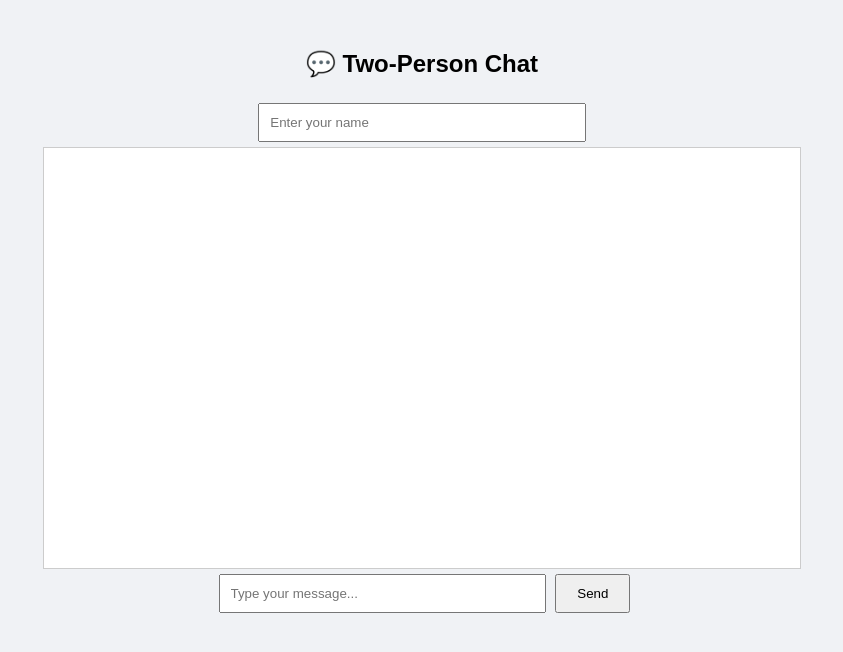
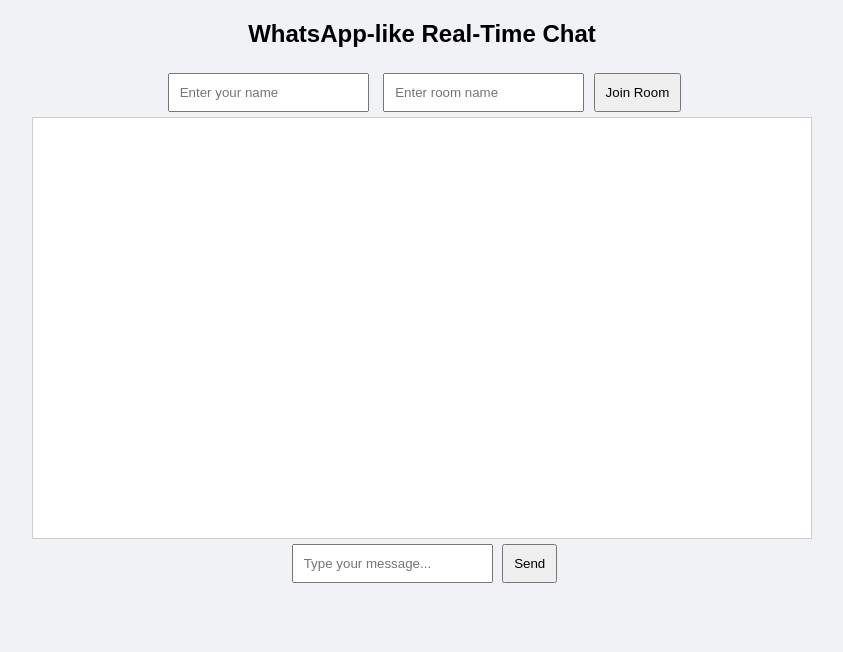
Before and after one commit to syedtalhahamid/chatapp, a Flask app: page / in a window 1280 px wide. Shown: the top 652 px of the page, without its empty margins (218-1061 px from the left). Run offline with Flask 3, Linux system fonts and the light colour scheme; some libraries are stand-ins or nearby versions.

Commit message:
Update index.html

```diff
--- a/templates/index.html
+++ b/templates/index.html
@@ -1,50 +1,72 @@
 <!DOCTYPE html>
 <html>
 <head>
-    <title>Flask Chat App</title>
+    <title>WhatsApp-like Flask Chat</title>
     <script src="https://cdn.socket.io/4.6.1/socket.io.min.js"></script>
     <style>
         body { font-family: Arial; background: #f0f2f5; text-align: center; }
-        #chat-container { width: 60%; margin: 50px auto; }
-        #chat-box { height: 400px; border: 1px solid #ccc; overflow-y: scroll; background: #fff; padding: 10px; }
-        #username, #message { padding: 10px; margin: 5px; width: 40%; }
-        #send { padding: 10px 20px; }
-        .msg { padding: 8px 12px; margin: 5px; border-radius: 10px; max-width: 60%; clear: both; display: inline-block; }
-        .sender { background: #007bff; color: white; float: right; text-align: right; }
-        .receiver { background: #e4e6eb; color: black; float: left; text-align: left; }
-        .user-label { font-size: 0.8em; font-weight: bold; margin-bottom: 2px; display: block; }
+        #chat-box { width: 60%; margin: auto; height: 400px; border: 1px solid #ccc; overflow-y: scroll; background: #fff; padding: 10px; }
+        #message, #username, #room { padding: 10px; margin: 5px; }
+        #send, #join { padding: 10px; }
+        .msg { display: flex; margin: 5px 0; }
+        .msg.left { justify-content: flex-start; }
+        .msg.right { justify-content: flex-end; }
+        .bubble { padding: 10px; border-radius: 10px; max-width: 60%; }
+        .bubble.user { background: #007bff; color: #fff; }
+        .bubble.other { background: #e5e5ea; color: #000; }
+        .time { font-size: 0.7em; margin-left: 5px; }
     </style>
 </head>
 <body>
-    <div id="chat-container">
-        <h2>💬 Two-Person Chat</h2>
-        <input id="username" placeholder="Enter your name" />
-        <div id="chat-box"></div>
-        <input id="message" placeholder="Type your message..." />
-        <button id="send">Send</button>
-    </div>
+    <h2>WhatsApp-like Real-Time Chat</h2>
+
+    <input id="username" placeholder="Enter your name" />
+    <input id="room" placeholder="Enter room name" />
+    <button id="join">Join Room</button>
+
+    <div id="chat-box"></div>
+
+    <input id="message" placeholder="Type your message..." />
+    <button id="send">Send</button>
 
     <script>
         var socket = io();
-        let myName = "";
+        var currentUser = '';
+        var currentRoom = '';
 
-        document.getElementById("send").onclick = function() {
-            let msg = document.getElementById("message").value;
-            myName = document.getElementById("username").value || "Anonymous";
-            if(msg.trim() !== "") {
-                socket.emit("send_message", {username: myName, message: msg});
-                document.getElementById("message").value = "";
+        document.getElementById('join').onclick = function() {
+            currentUser = document.getElementById('username').value || 'Anonymous';
+            currentRoom = document.getElementById('room').value || 'default';
+            socket.emit('join', {username: currentUser, room: currentRoom});
+            document.getElementById('chat-box').innerHTML = '';
+        };
+
+        document.getElementById('send').onclick = function() {
+            let msg = document.getElementById('message').value;
+            if(msg.trim() !== '' && currentUser && currentRoom) {
+                socket.emit('send_message', {username: currentUser, message: msg, room: currentRoom});
+                document.getElementById('message').value = '';
             }
         };
 
-        socket.on("receive_message", function(data) {
-            let div = document.createElement("div");
-            let label = "<span class='user-label'>" + data.username + "</span>";
-            div.className = "msg " + (data.username === myName ? "sender" : "receiver");
-            div.innerHTML = label + data.message;
-            document.getElementById("chat-box").appendChild(div);
-            document.getElementById("chat-box").scrollTop = document.getElementById("chat-box").scrollHeight;
+        socket.on('chat_history', function(messages) {
+            messages.forEach(function(data) { displayMessage(data); });
         });
+
+        socket.on('receive_message', function(data) {
+            displayMessage(data);
+        });
+
+        function displayMessage(data) {
+            let div = document.createElement('div');
+            div.className = 'msg ' + (data.username === currentUser ? 'right' : 'left');
+            let bubble = document.createElement('div');
+            bubble.className = 'bubble ' + (data.username === currentUser ? 'user' : 'other');
+            bubble.innerHTML = `<strong>${data.username}:</strong> ${data.message} <span class="time">${data.time}</span>`;
+            div.appendChild(bubble);
+            document.getElementById('chat-box').appendChild(div);
+            document.getElementById('chat-box').scrollTop = document.getElementById('chat-box').scrollHeight;
+        }
     </script>
 </body>
 </html>
```
